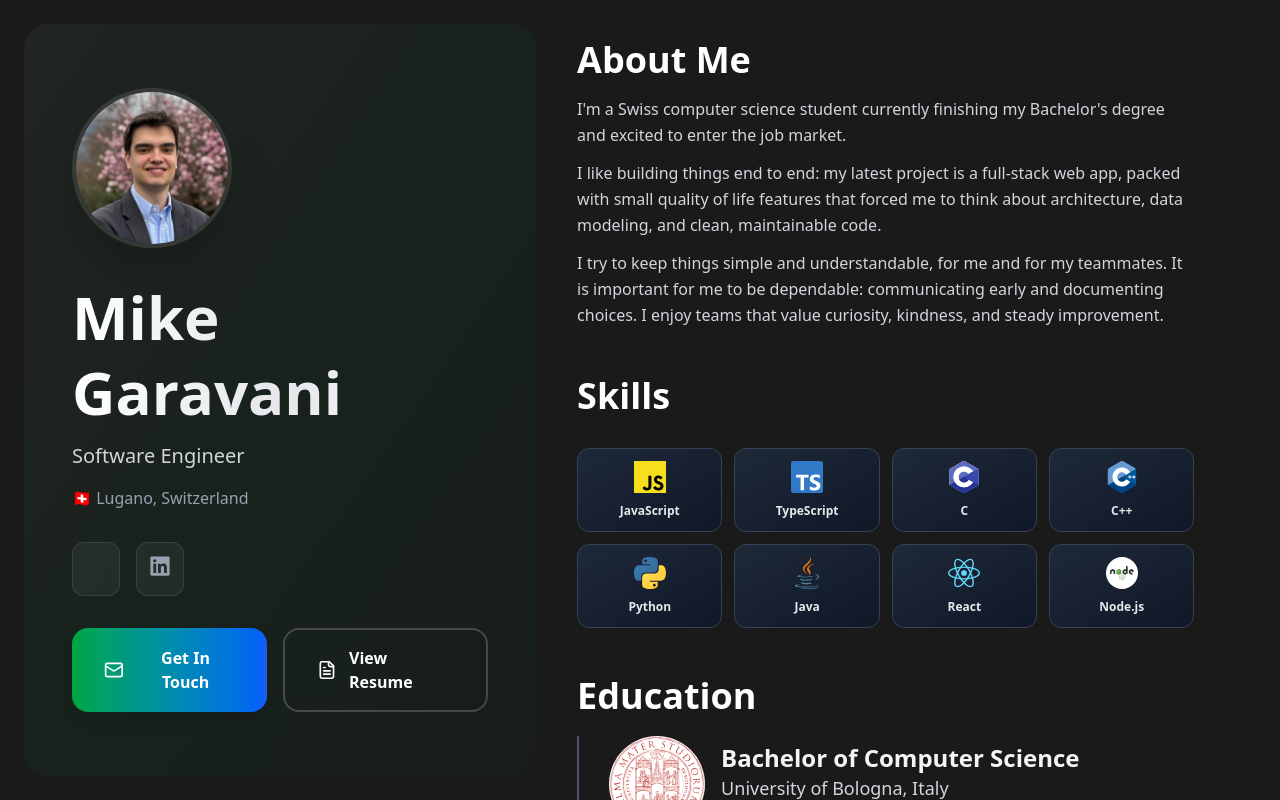
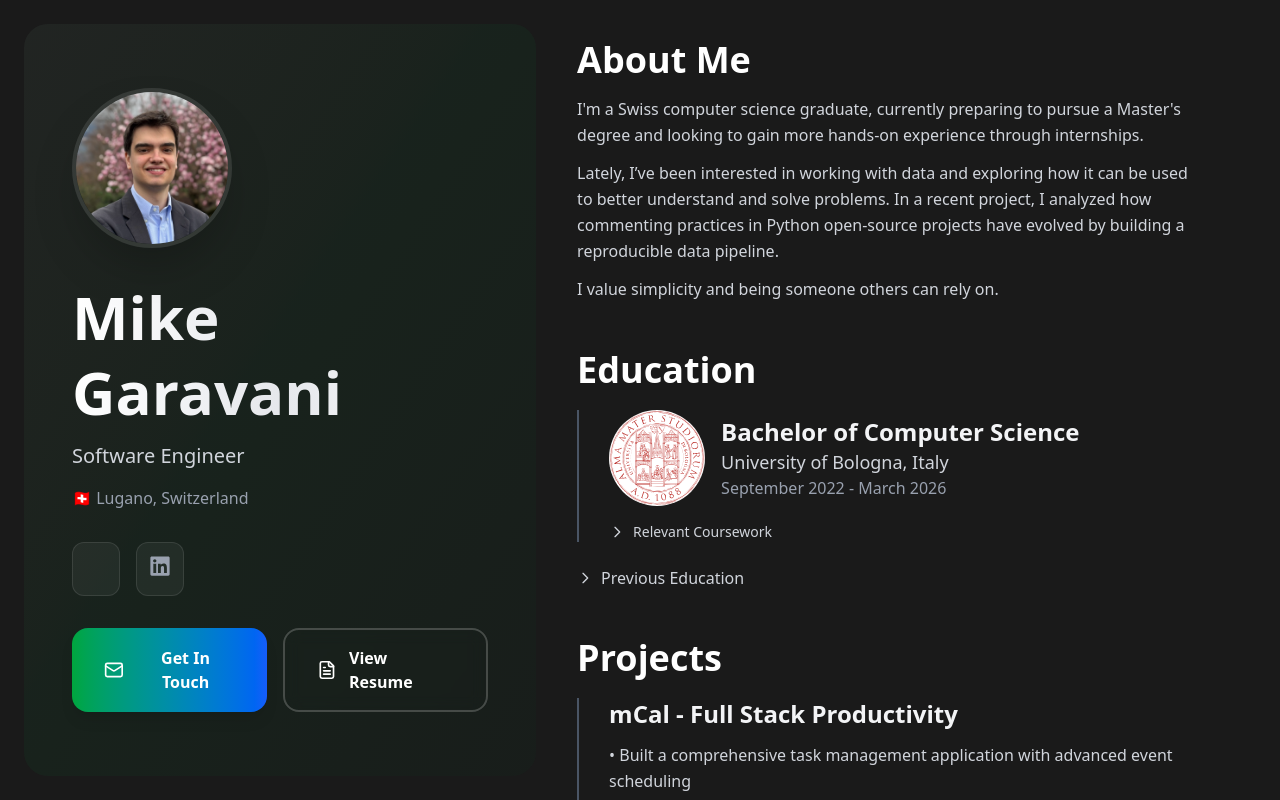
Before and after one commit to mikegaravani/portfolio-v2, a React (Vite) app: page / in a window 1280 px wide. Shown: the top 800 px of the page. Built offline with nearby package versions, Linux system fonts and the light colour scheme; some icons are missing.

Commit message:
change about me

```diff
--- a/src/components/ContentPane.tsx
+++ b/src/components/ContentPane.tsx
@@ -157,24 +157,23 @@ const ContentPane: React.FC = () => {
         <h2 className="text-3xl lg:text-4xl font-semibold mb-4">About Me</h2>
 
         <p className="text-base text-gray-300 leading-relaxed mb-3">
-          I'm a Swiss computer science student currently finishing my Bachelor's
-          degree and excited to enter the job market.
+          I'm a Swiss computer science graduate, currently preparing to pursue a
+          Master's degree and looking to gain more hands-on experience through
+          internships.
         </p>
         <p className="text-base text-gray-300 leading-relaxed mb-3">
-          I like building things end to end: my latest project is a full-stack
-          web app, packed with small quality of life features that forced me to
-          think about architecture, data modeling, and clean, maintainable code.
+          Lately, I’ve been interested in working with data and exploring how it
+          can be used to better understand and solve problems. In a recent
+          project, I analyzed how commenting practices in Python open-source
+          projects have evolved by building a reproducible data pipeline.
         </p>
         <p className="text-base text-gray-300 leading-relaxed">
-          I try to keep things simple and understandable, for me and for my
-          teammates. It is important for me to be dependable: communicating
-          early and documenting choices. I enjoy teams that value curiosity,
-          kindness, and steady improvement.
+          I value simplicity and being someone others can rely on.
         </p>
       </section>
 
       {/* SKILLS SECTION */}
-      <section className="mb-12">
+      {/* <section className="mb-12">
         <h2 className="text-3xl lg:text-4xl font-semibold mb-8">Skills</h2>
 
         <div className="grid grid-cols-2 sm:grid-cols-3 lg:grid-cols-4 gap-3">
@@ -216,7 +215,7 @@ const ContentPane: React.FC = () => {
             </div>
           ))}
         </div>
-      </section>
+      </section> */}
 
       {/* EDUCATION SECTION */}
       <section>
@@ -240,7 +239,7 @@ const ContentPane: React.FC = () => {
                   University of Bologna, Italy
                 </p>
                 <p className="text-sm sm:text-base text-gray-400">
-                  September 2022 - March 2026 (expected)
+                  September 2022 - March 2026
                 </p>
               </div>
             </div>
@@ -270,10 +269,9 @@ const ContentPane: React.FC = () => {
                 <div className="grid grid-cols-1 sm:grid-cols-2 gap-1">
                   <span>• Data Structures & Algorithms [30L/30]</span>
                   <span>• Probability and Statistics [27/30]</span>
-                  <span>• Combinatorial Optimization [27/30]</span>
                   <span>• Web Development [28/30]</span>
                   <span>• Computer Networks [30/30]</span>
-                  <span>• Object Oriented Programming [25/30]</span>
+                  <span>• Cybersecurity [29/30]</span>
                 </div>
               </div>
             </details>
@@ -497,7 +495,7 @@ const ContentPane: React.FC = () => {
             </div>
           </li>
 
-          {/* PROJECT 3 */}
+          {/* PROJECT 3
           <li className="relative pl-8 before:content-[''] before:absolute before:left-0 before:top-0 before:bottom-0 before:w-0.5 before:bg-gray-600">
             <div className="mb-4">
               <h3 className="text-xl sm:text-2xl font-semibold text-gray-100 mb-3">
@@ -550,7 +548,7 @@ const ContentPane: React.FC = () => {
                 </a>
               </div>
             </div>
-          </li>
+          </li> */}
         </ul>
       </section>
     </main>
```
